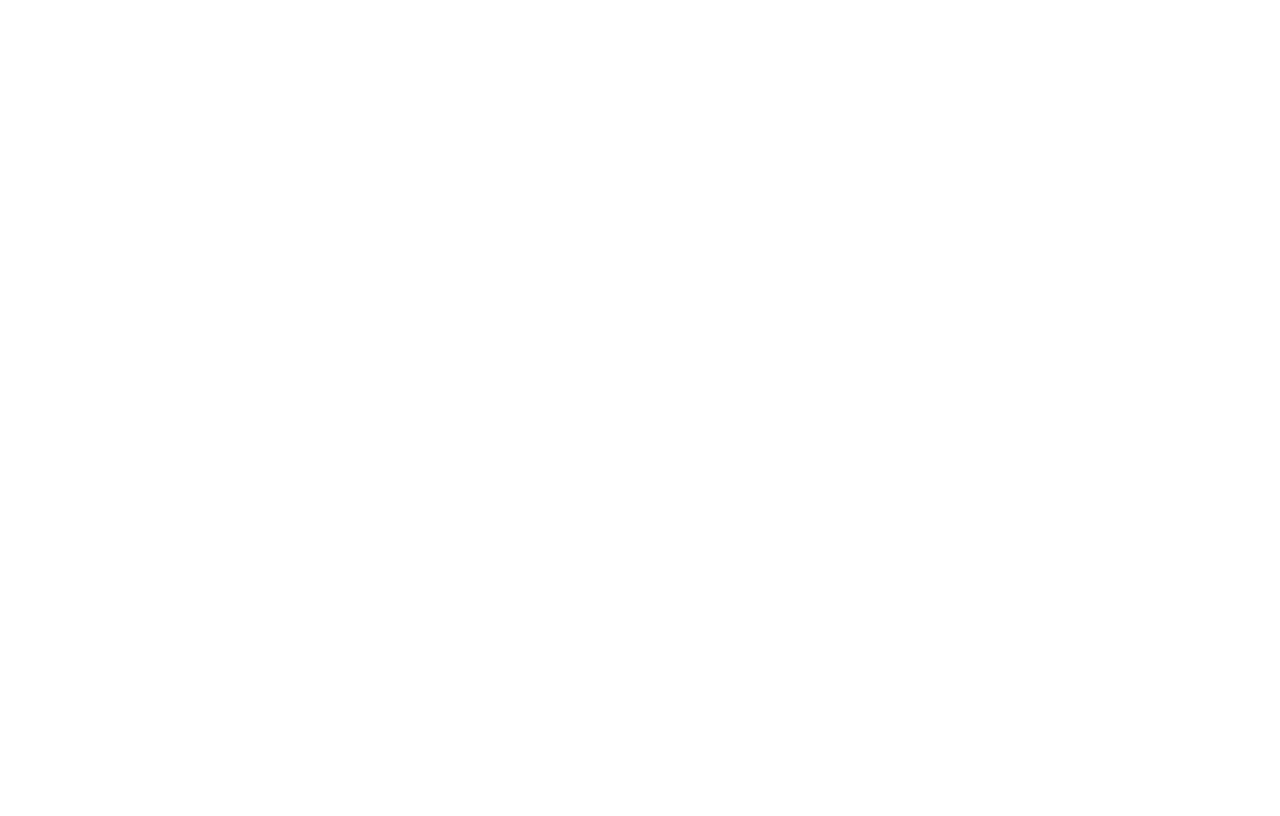
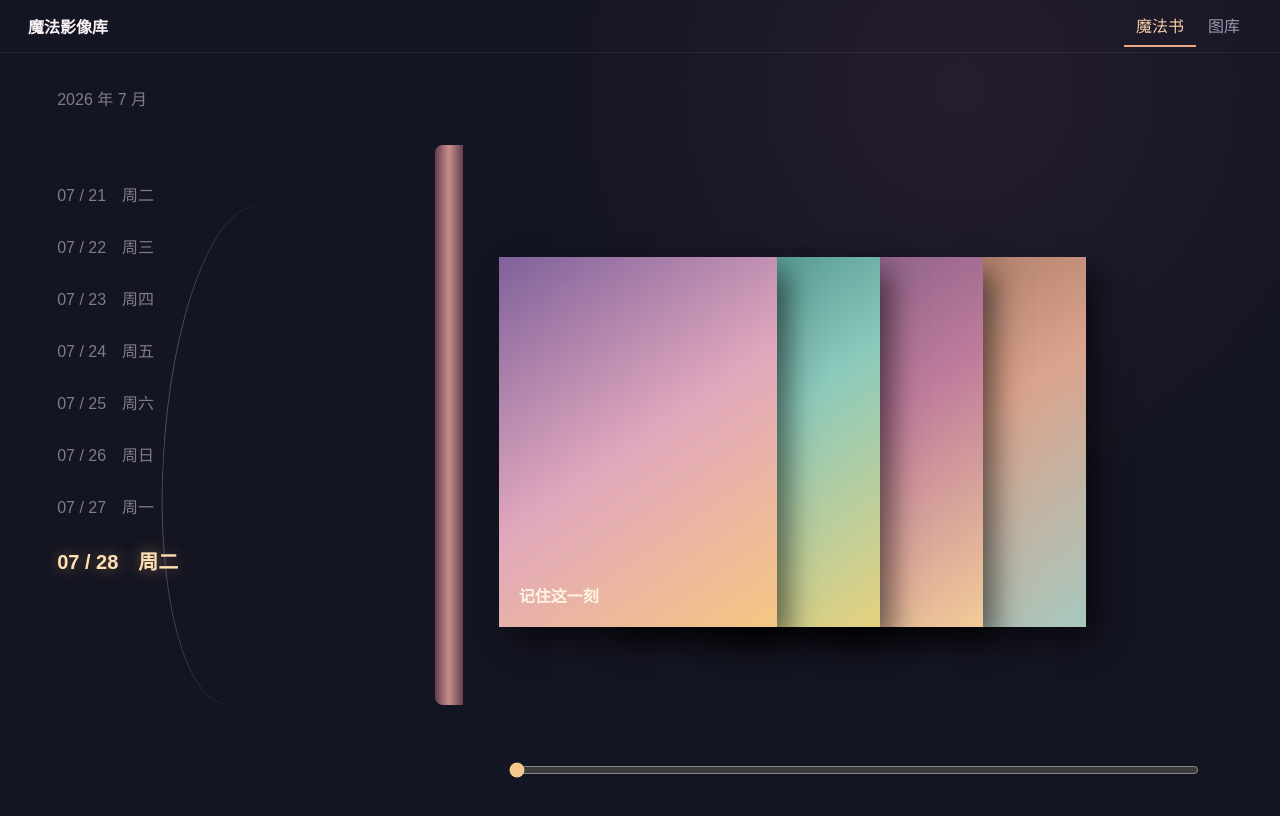
Before and after one commit to luoluo-C-N/lct, a React (Vite) app: page / in a window 1280 px wide. Shown: the top 816 px of the page. Built offline with nearby package versions, Linux system fonts and the light colour scheme.

Commit message:
feat: add magic book library interface

```diff
--- a/package.json
+++ b/package.json
@@ -18,6 +18,7 @@
     "@tauri-apps/cli": "^2.0.0",
     "@testing-library/jest-dom": "^6.6.3",
     "@testing-library/react": "^16.1.0",
+    "@testing-library/user-event": "^14.6.1",
     "@types/node": "^22.10.0",
     "@types/react": "^19.0.0",
     "@types/react-dom": "^19.0.0",
--- a/src/App.tsx
+++ b/src/App.tsx
@@ -1,3 +1,19 @@
+import { useState } from 'react';
+import { MagicBookView } from './features/library/MagicBookView';
+import './app.css';
+
 export default function App() {
-  return <main aria-label="影像资料库" />;
+  const [view, setView] = useState<'book' | 'gallery'>('book');
+  return (
+    <main aria-label="影像资料库" className="application-shell">
+      <header className="application-header">
+        <strong>魔法影像库</strong>
+        <div role="group" aria-label="浏览模式">
+          <button className={view === 'book' ? 'selected' : ''} onClick={() => setView('book')}>魔法书</button>
+          <button className={view === 'gallery' ? 'selected' : ''} onClick={() => setView('gallery')}>图库</button>
+        </div>
+      </header>
+      {view === 'book' ? <MagicBookView initialMonth={{ year: 2026, month: 7 }} /> : <section className="classic-gallery" aria-label="传统图库">图库视图</section>}
+    </main>
+  );
 }
--- /dev/null
+++ b/src/app.css
@@ -0,0 +1,23 @@
+:root { color: #f9f1f5; background: #141522; font-family: "Microsoft YaHei", sans-serif; }
+body { margin: 0; min-width: 760px; }
+button { font: inherit; }
+.application-shell { min-height: 100vh; background: radial-gradient(circle at 75% 10%, #693b6533, transparent 34%), #141522; }
+.application-header { height: 52px; padding: 0 28px; display: flex; align-items: center; justify-content: space-between; border-bottom: 1px solid #ffffff12; }
+.application-header button { border: 0; background: transparent; color: #9e97af; padding: 8px 12px; cursor: pointer; }
+.application-header button.selected { color: #f4cfaa; border-bottom: 2px solid #e9a989; }
+.application-shell > main { min-height: calc(100vh - 53px); display: grid; grid-template-columns: minmax(220px, 26vw) 1fr; gap: 4vw; padding: clamp(24px, 4vh, 56px) clamp(28px, 4vw, 72px); }
+.application-shell aside { position: relative; overflow: hidden; min-height: 560px; }
+.application-shell aside::after { content: ""; position: absolute; right: 18%; top: 16%; width: 48%; height: 67%; border-left: 1px solid #a779b477; border-radius: 54% 0 0 50%; transform: rotate(3deg); pointer-events: none; }
+.application-shell aside ul { list-style: none; padding: 0; margin: 70px 0 0; }
+.application-shell aside li { margin: 26px 0; }
+.application-shell aside button { position: relative; z-index: 1; border: 0; background: transparent; color: #817991; cursor: pointer; }
+.application-shell aside button[aria-current="date"] { color: #ffe0b4; font-size: 20px; font-weight: bold; text-shadow: 0 0 15px #edb77277; }
+.application-shell section[aria-label="图片叠页"] { position: relative; min-height: 520px; overflow: hidden; }
+.application-shell section[aria-label="图片叠页"]::before { content: ""; position: absolute; left: 0; top: 8%; height: 75%; width: 28px; border-radius: 8px 0 0 8px; background: linear-gradient(90deg,#643e50,#c88f87,#623e50); }
+.memory-card { position: absolute; left: calc(8% + var(--offset) * 13%); top: 23%; width: 30%; aspect-ratio: .72; padding: 20px; display: flex; align-items: end; color: #fff4e4; background: linear-gradient(145deg,#7e619b,#e1a7bd,#f4c782); box-shadow: 12px 15px 27px #0008; transition: transform .3s, box-shadow .3s; z-index: calc(10 - var(--offset)); }
+.memory-card:nth-of-type(2) { background: linear-gradient(145deg,#317879,#8ccabc,#e6d17e); }
+.memory-card:nth-of-type(3) { background: linear-gradient(145deg,#6f537c,#bd7b9c,#f2cb98); }
+.memory-card:nth-of-type(4) { background: linear-gradient(145deg,#946756,#daa38d,#a7c8be); }
+.memory-card:hover { transform: translate(-8%,-7%) scale(1.13); box-shadow: 26px 30px 45px #000c; z-index: 20; }
+.image-track { position: absolute; left: 9%; right: 4%; bottom: 7%; width: 87%; accent-color: #f4c88b; }
+.classic-gallery { padding: 48px; }
--- /dev/null
+++ b/src/features/library/MagicBookView.tsx
@@ -0,0 +1,67 @@
+import { useMemo, useState } from 'react';
+
+type Month = { year: number; month: number };
+
+const datesByMonth: Record<number, number[]> = {
+  5: [18, 19, 20, 21, 22],
+  6: [16, 17, 18, 19, 20],
+  7: [21, 22, 23, 24, 25, 26, 27, 28],
+  8: [12, 13, 14, 15, 16],
+};
+
+const weekday = ['日', '一', '二', '三', '四', '五', '六'];
+
+export function MagicBookView({ initialMonth }: { initialMonth: Month }) {
+  const [month, setMonth] = useState(initialMonth);
+  const [pickerOpen, setPickerOpen] = useState(false);
+  const [imageIndex, setImageIndex] = useState(0);
+  const dates = useMemo(() => datesByMonth[month.month] ?? [], [month]);
+  const [selectedDay, setSelectedDay] = useState(dates.at(-1) ?? 1);
+
+  function selectMonth(nextMonth: number) {
+    const nextDates = datesByMonth[nextMonth] ?? [];
+    setMonth({ year: month.year, month: nextMonth });
+    setSelectedDay(nextDates[Math.floor(nextDates.length / 2)] ?? 1);
+    setPickerOpen(false);
+  }
+
+  return (
+    <main aria-label="魔法书资料库">
+      <aside aria-label="日期流">
+        <button type="button" onClick={() => setPickerOpen(true)}>
+          {month.year} 年 {month.month} 月
+        </button>
+        <ul>
+          {dates.map((day) => (
+            <li key={day}>
+              <button
+                type="button"
+                aria-current={day === selectedDay ? 'date' : undefined}
+                onClick={() => setSelectedDay(day)}
+              >
+                {`${String(month.month).padStart(2, '0')} / ${String(day).padStart(2, '0')}　周${weekday[new Date(month.year, month.month - 1, day).getDay()]}`}
+              </button>
+            </li>
+          ))}
+        </ul>
+      </aside>
+      <section aria-label="图片叠页">
+        {['记住这一刻', '薄荷夏天', '午后光线', '云端备份'].map((title, index) => (
+          <article className="memory-card" style={{ '--offset': index - imageIndex } as React.CSSProperties} key={title}>
+            <strong>{title}</strong>
+          </article>
+        ))}
+        <input aria-label="图片浏览滑轨" className="image-track" type="range" min="0" max="3" value={imageIndex} onChange={(event) => setImageIndex(Number(event.target.value))} />
+      </section>
+      {pickerOpen && (
+        <dialog open aria-label="选择月份">
+          {[5, 6, 7, 8].map((value) => (
+            <button key={value} type="button" onClick={() => selectMonth(value)}>
+              {value} 月
+            </button>
+          ))}
+        </dialog>
+      )}
+    </main>
+  );
+}
```
Also changed, not shown: 2 other files (tests, documents, lock files or other folders).
